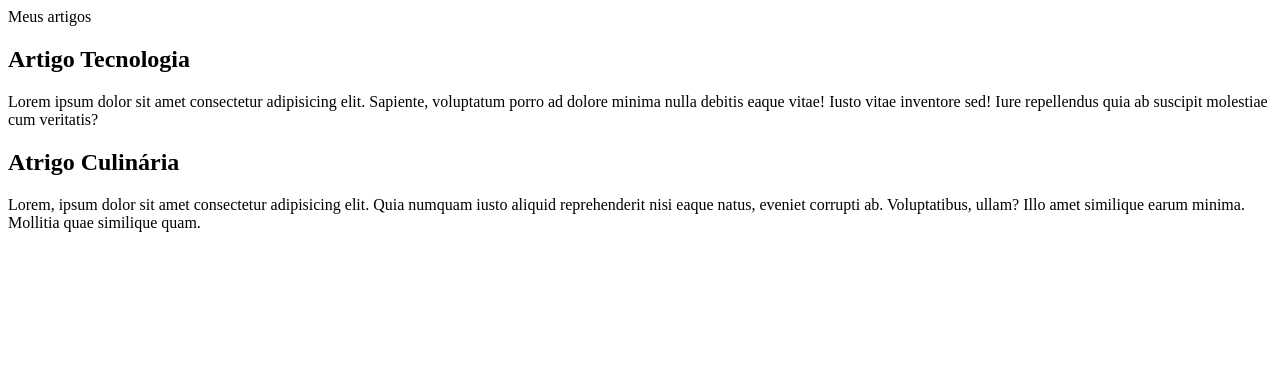
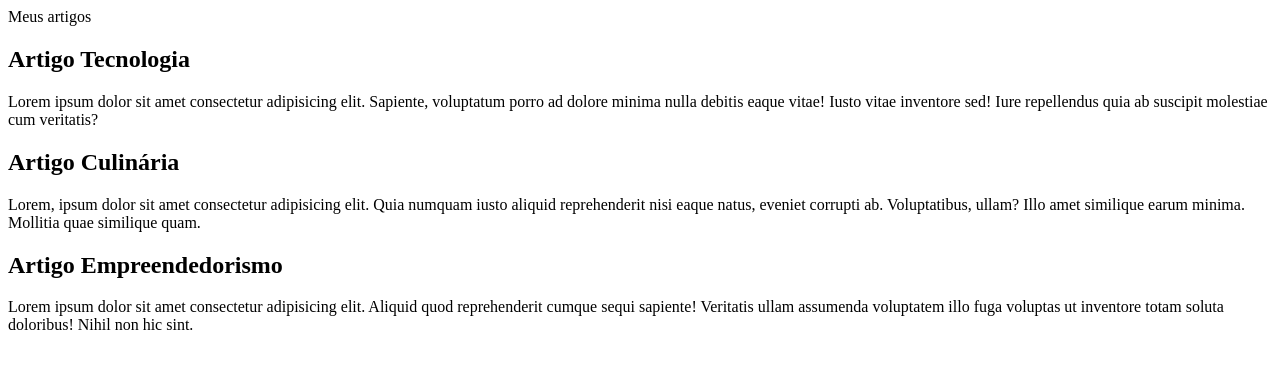
Before and after one commit to victorcova/Testes-Branch, a plain HTML site: page index.html in a window 1280 px wide. Drawn offline with Linux system fonts and the light colour scheme.

Commit message:
Update index.html

```diff
--- a/index.html
+++ b/index.html
@@ -15,8 +15,13 @@
     </article>
 
     <article>
-        <h1>Atrigo Culinária</h1>
+        <h1>Artigo Culinária</h1>
         <p>Lorem, ipsum dolor sit amet consectetur adipisicing elit. Quia numquam iusto aliquid reprehenderit nisi eaque natus, eveniet corrupti ab. Voluptatibus, ullam? Illo amet similique earum minima. Mollitia quae similique quam.</p>
+    </article>
+
+    <article>
+        <h1>Artigo Empreendedorismo</h1>
+        <p>Lorem ipsum dolor sit amet consectetur adipisicing elit. Aliquid quod reprehenderit cumque sequi sapiente! Veritatis ullam assumenda voluptatem illo fuga voluptas ut inventore totam soluta doloribus! Nihil non hic sint.</p>
     </article>
 
 </head>
```
